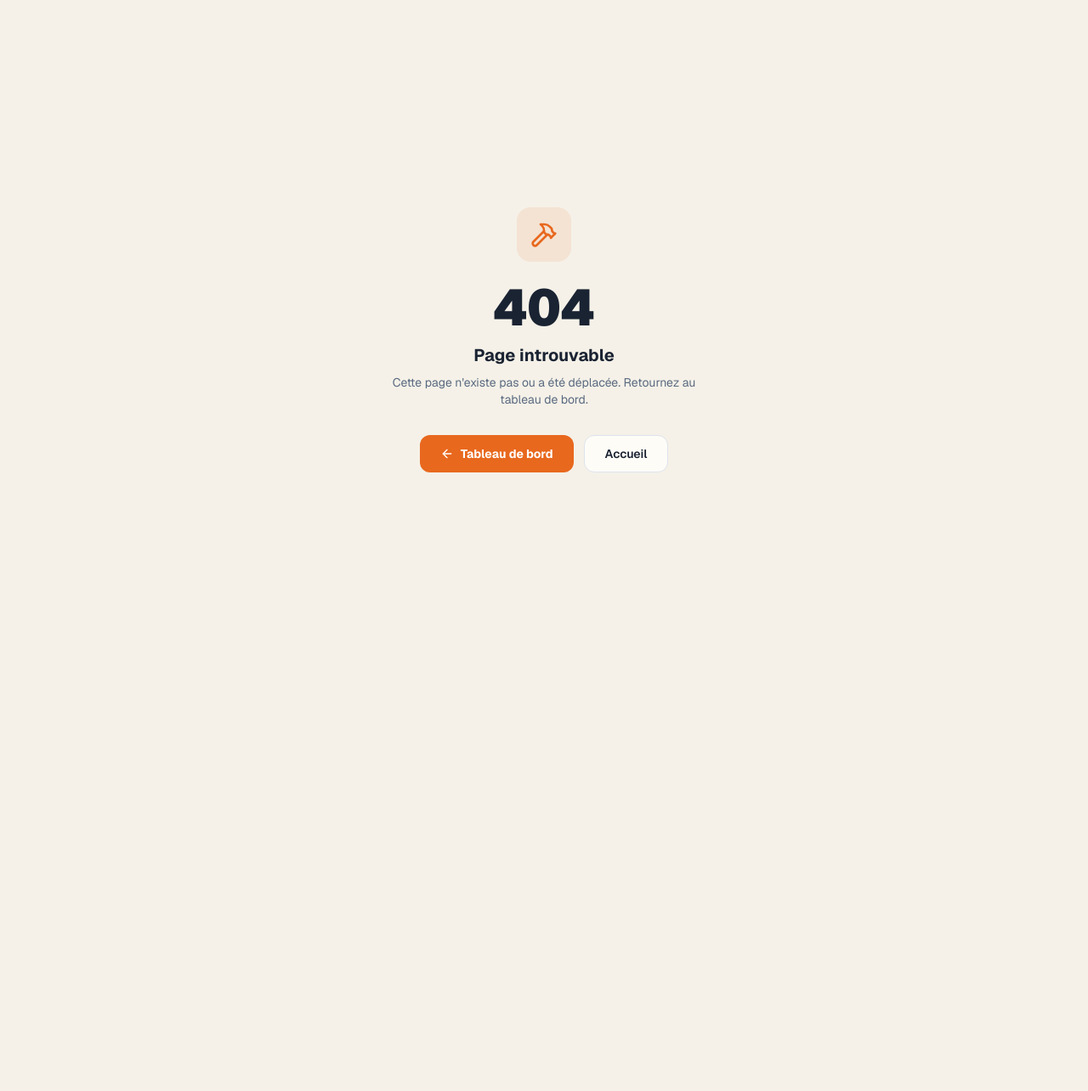
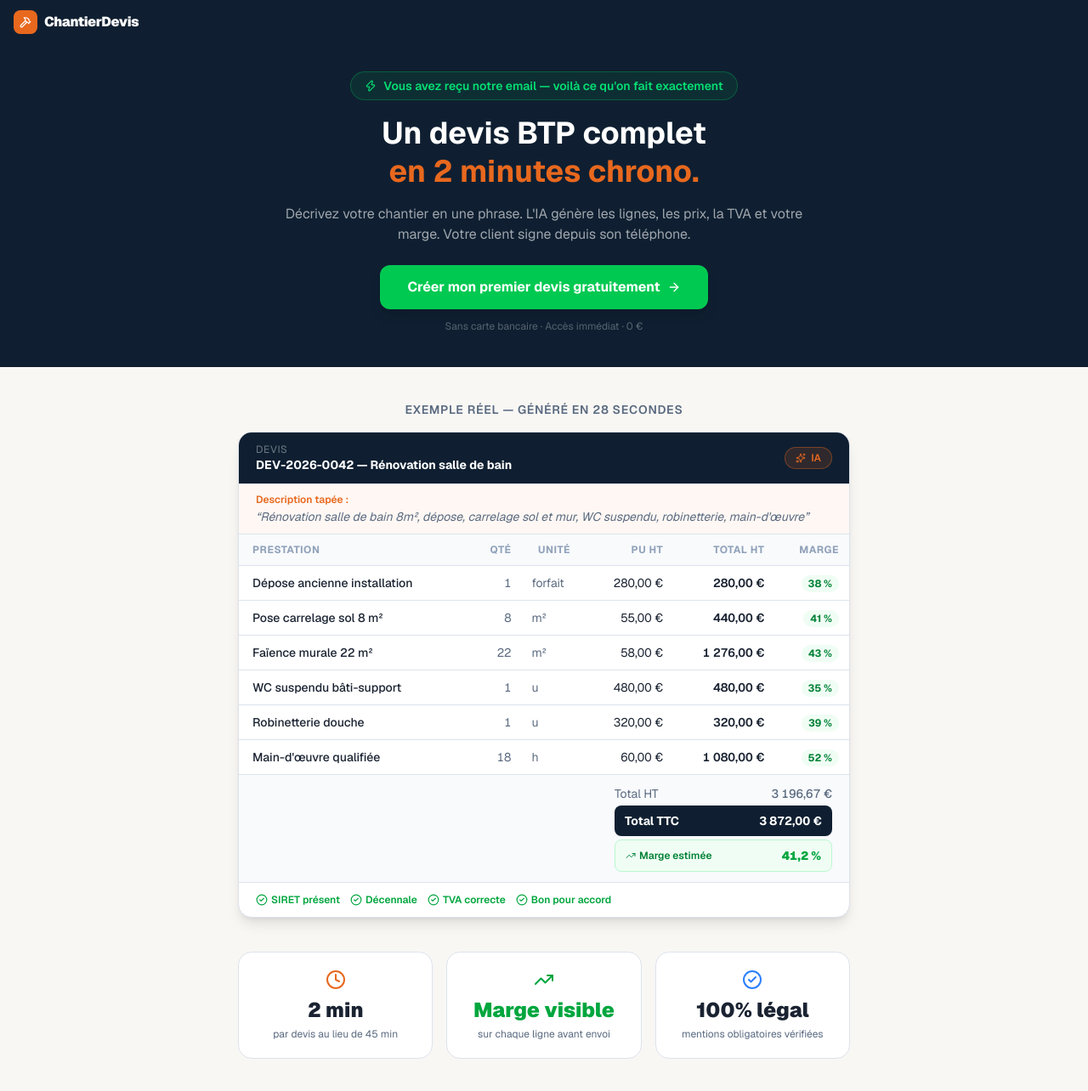
Before and after one commit to santana64/chantierdevis, a Next.js app: page /bienvenue in a window 1280 px wide. Before the commit this address had no page. Shown: the top 1284 px of the page at 85% size. Before the commit the page ends 800 px from the top, so only its background shows below. Built offline with nearby package versions, Linux system fonts and the light colour scheme.

Commit message:
feat: landing page /bienvenue pour cold email (conversion artisans)

```diff
--- /dev/null
+++ b/src/app/bienvenue/page.tsx
@@ -0,0 +1,175 @@
+import { ArrowRight, CheckCircle2, Clock, Hammer, Sparkles, TrendingUp, Zap } from "lucide-react";
+import type { Metadata } from "next";
+import { DemoCTA, StickyBar } from "../demo/demo-cta";
+
+export const metadata: Metadata = {
+  title: "Bienvenue — ChantierDevis",
+  description: "Créez votre premier devis BTP en 2 minutes. IA, marge visible, signature en ligne.",
+};
+
+const DEMO_LINES = [
+  { title: "Dépose ancienne installation", qty: "1", unit: "forfait", pu: "280,00 €", total: "280,00 €", margin: "38 %" },
+  { title: "Pose carrelage sol 8 m²", qty: "8", unit: "m²", pu: "55,00 €", total: "440,00 €", margin: "41 %" },
+  { title: "Faïence murale 22 m²", qty: "22", unit: "m²", pu: "58,00 €", total: "1 276,00 €", margin: "43 %" },
+  { title: "WC suspendu bâti-support", qty: "1", unit: "u", pu: "480,00 €", total: "480,00 €", margin: "35 %" },
+  { title: "Robinetterie douche", qty: "1", unit: "u", pu: "320,00 €", total: "320,00 €", margin: "39 %" },
+  { title: "Main-d'œuvre qualifiée", qty: "18", unit: "h", pu: "60,00 €", total: "1 080,00 €", margin: "52 %" },
+];
+
+export default function BienvenueePage() {
+  return (
+    <main className="min-h-screen bg-[#f8f7f4] text-foreground pb-24">
+      <StickyBar />
+
+      {/* Nav minimaliste */}
+      <header className="bg-[#0f1f31] px-4 py-3 flex items-center gap-2">
+        <div className="flex h-7 w-7 items-center justify-center rounded-lg bg-accent">
+          <Hammer aria-hidden className="h-3.5 w-3.5 text-white" />
+        </div>
+        <span className="font-black tracking-tight text-white">ChantierDevis</span>
+      </header>
+
+      {/* Hero ultra-direct */}
+      <section className="bg-[#0f1f31] pb-10 pt-8 text-white">
+        <div className="mx-auto max-w-2xl px-4 text-center">
+          <div className="mb-4 inline-flex items-center gap-2 rounded-full border border-green-500/30 bg-green-500/10 px-4 py-1.5 text-sm font-semibold text-green-400">
+            <Zap className="h-3.5 w-3.5" />
+            Vous avez reçu notre email — voilà ce qu&apos;on fait exactement
+          </div>
+          <h1 className="text-3xl font-bold leading-tight sm:text-4xl">
+            Un devis BTP complet<br />
+            <span className="text-accent">en 2 minutes chrono.</span>
+          </h1>
+          <p className="mt-4 text-base text-white/60">
+            Décrivez votre chantier en une phrase. L&apos;IA génère les lignes, les prix, la TVA et votre marge.
+            Votre client signe depuis son téléphone.
+          </p>
+          <div className="mt-6 flex flex-col items-center gap-3">
+            <DemoCTA label="Créer mon premier devis gratuitement" size="lg" position="bienvenue_hero" />
+            <p className="text-xs text-white/30">Sans carte bancaire · Accès immédiat · 0 €</p>
+          </div>
+        </div>
+      </section>
+
+      {/* Preuve immédiate — le devis généré */}
+      <section className="mx-auto max-w-3xl px-4 py-10 sm:px-6">
+        <p className="mb-4 text-center text-sm font-semibold text-muted uppercase tracking-wider">
+          Exemple réel — généré en 28 secondes
+        </p>
+        <div className="overflow-hidden rounded-2xl border border-border bg-white shadow-lg">
+          {/* Header devis */}
+          <div className="flex items-center justify-between border-b border-border bg-[#0f1f31] px-5 py-3 text-white">
+            <div>
+              <p className="text-xs text-white/40 uppercase tracking-wider">Devis</p>
+              <p className="font-bold text-sm">DEV-2026-0042 — Rénovation salle de bain</p>
+            </div>
+            <div className="flex items-center gap-1.5 rounded-full border border-accent/40 bg-accent/15 px-3 py-1 text-xs font-semibold text-accent">
+              <Sparkles className="h-3 w-3" />
+              IA
+            </div>
+          </div>
+
+          {/* Prompt */}
+          <div className="border-b border-border bg-accent/5 px-5 py-2.5">
+            <p className="text-xs text-accent font-semibold">Description tapée :</p>
+            <p className="mt-0.5 text-sm italic text-muted">
+              &ldquo;Rénovation salle de bain 8m², dépose, carrelage sol et mur, WC suspendu, robinetterie, main-d&apos;œuvre&rdquo;
+            </p>
+          </div>
+
+          {/* Lignes */}
+          <div className="overflow-x-auto">
+            <table className="w-full min-w-[560px] text-sm">
+              <thead className="bg-slate-50 text-xs font-semibold uppercase tracking-wider text-slate-400">
+                <tr>
+                  <th className="px-4 py-2.5 text-left">Prestation</th>
+                  <th className="px-3 py-2.5 text-right">Qté</th>
+                  <th className="px-3 py-2.5">Unité</th>
+                  <th className="px-3 py-2.5 text-right">PU HT</th>
+                  <th className="px-3 py-2.5 text-right">Total HT</th>
+                  <th className="px-3 py-2.5 text-right">Marge</th>
+                </tr>
+              </thead>
+              <tbody>
+                {DEMO_LINES.map((l, i) => (
+                  <tr key={i} className="border-t border-border">
+                    <td className="px-4 py-2.5 font-medium">{l.title}</td>
+                    <td className="px-3 py-2.5 text-right text-muted tabular-nums">{l.qty}</td>
+                    <td className="px-3 py-2.5 text-muted">{l.unit}</td>
+                    <td className="px-3 py-2.5 text-right tabular-nums">{l.pu}</td>
+                    <td className="px-3 py-2.5 text-right font-semibold tabular-nums">{l.total}</td>
+                    <td className="px-3 py-2.5 text-right">
+                      <span className="rounded-full bg-green-50 px-2 py-0.5 text-xs font-bold text-green-700">{l.margin}</span>
+                    </td>
+                  </tr>
+                ))}
+              </tbody>
+            </table>
+          </div>
+
+          {/* Total + marge */}
+          <div className="border-t border-border bg-slate-50 px-5 py-3 flex justify-end">
+            <div className="w-64 space-y-1 text-sm">
+              <div className="flex justify-between text-muted">
+                <span>Total HT</span><span className="tabular-nums font-medium">3 196,67 €</span>
+              </div>
+              <div className="flex justify-between rounded-lg bg-[#0f1f31] px-3 py-2 text-white font-bold">
+                <span>Total TTC</span><span className="tabular-nums">3 872,00 €</span>
+              </div>
+              <div className="flex items-center justify-between rounded-lg bg-green-50 border border-green-200 px-3 py-2">
+                <span className="text-xs font-semibold text-green-700 flex items-center gap-1">
+                  <TrendingUp className="h-3 w-3" />Marge estimée
+                </span>
+                <span className="font-black text-green-600 tabular-nums">41,2 %</span>
+              </div>
+            </div>
+          </div>
+
+          {/* Mentions conformité */}
+          <div className="flex flex-wrap gap-3 border-t border-border px-5 py-3 text-xs">
+            {["SIRET présent", "Décennale", "TVA correcte", "Bon pour accord"].map(m => (
+              <span key={m} className="flex items-center gap-1 text-green-600 font-semibold">
+                <CheckCircle2 className="h-3.5 w-3.5" />{m}
+              </span>
+            ))}
+          </div>
+        </div>
+      </section>
+
+      {/* 3 arguments courts */}
+      <section className="mx-auto max-w-3xl px-4 pb-10 sm:px-6">
+        <div className="grid gap-4 sm:grid-cols-3">
+          <div className="rounded-2xl border border-border bg-white p-5 text-center">
+            <Clock className="h-6 w-6 text-accent mx-auto" />
+            <p className="mt-2 text-2xl font-black">2 min</p>
+            <p className="text-xs text-muted mt-1">par devis au lieu de 45 min</p>
+          </div>
+          <div className="rounded-2xl border border-border bg-white p-5 text-center">
+            <TrendingUp className="h-6 w-6 text-green-600 mx-auto" />
+            <p className="mt-2 text-2xl font-black text-green-600">Marge visible</p>
+            <p className="text-xs text-muted mt-1">sur chaque ligne avant envoi</p>
+          </div>
+          <div className="rounded-2xl border border-border bg-white p-5 text-center">
+            <CheckCircle2 className="h-6 w-6 text-blue-500 mx-auto" />
+            <p className="mt-2 text-2xl font-black">100% légal</p>
+            <p className="text-xs text-muted mt-1">mentions obligatoires vérifiées</p>
+          </div>
+        </div>
+      </section>
+
+      {/* CTA final */}
+      <section className="mx-auto max-w-2xl px-4 pb-10 sm:px-6">
+        <div className="rounded-2xl bg-[#0f1f31] p-8 text-center text-white">
+          <p className="text-xl font-bold">Testez sur votre prochain chantier.</p>
+          <p className="mt-2 text-sm text-white/50">
+            Gratuit. Sans carte. Votre premier devis en 2 minutes.
+          </p>
+          <div className="mt-5">
+            <DemoCTA label="Créer mon compte — 0 €" size="lg" position="bienvenue_footer" />
+          </div>
+          <p className="mt-3 text-xs text-white/30">Sans engagement · Accès immédiat</p>
+        </div>
+      </section>
+    </main>
+  );
+}
```
